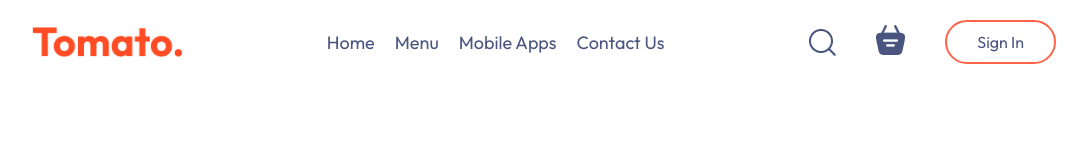
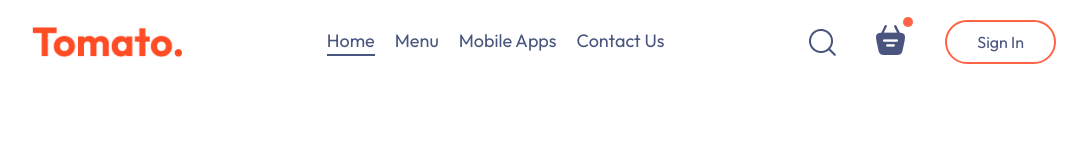
Before and after one commit to durpintm/food-delivery-app, a React (Vite) app in the folder frontend/: page / in a window 1280 px wide. Shown: the top 160 px of the page, without its empty margins (96-1183 px from the left). Built offline with nearby package versions, Linux system fonts and the light colour scheme.

Commit message:
Navbar added

```diff
--- a/frontend/src/components/Navbar/Navbar.css
+++ b/frontend/src/components/Navbar/Navbar.css
@@ -37,3 +37,26 @@
 .navbar button:hover {
   background-color: #fff4f2;
 }
+
+.navbar .active {
+  padding-bottom: 2px;
+  border-bottom: 2px solid #49557e;
+}
+
+.navbar li {
+  cursor: pointer;
+}
+
+.navbar-search-icon {
+  position: relative;
+}
+
+.navbar-search-icon .dot {
+  position: absolute;
+  min-width: 10px;
+  min-height: 10px;
+  background-color: tomato;
+  border-radius: 5px;
+  top: -8px;
+  right: -8px;
+}
--- a/frontend/src/components/Navbar/Navbar.jsx
+++ b/frontend/src/components/Navbar/Navbar.jsx
@@ -9,10 +9,38 @@ const Navbar = () => {
     <div className="navbar">
       <img src={assets.logo} className="logo" />
       <ul className="navbar-menu">
-        <li className={menu === "home" ? "active" : ""}>Home</li>
-        <li className={menu === "menu" ? "active" : ""}>Menu</li>
-        <li className={menu === "mobile-apps" ? "active" : ""}>Mobile Apps</li>
-        <li className={menu === "contact-us" ? "active" : ""}>Contact Us</li>
+        <li
+          onClick={() => {
+            setMenu("home");
+          }}
+          className={menu === "home" ? "active" : ""}
+        >
+          Home
+        </li>
+        <li
+          onClick={() => {
+            setMenu("menu");
+          }}
+          className={menu === "menu" ? "active" : ""}
+        >
+          Menu
+        </li>
+        <li
+          onClick={() => {
+            setMenu("mobile-apps");
+          }}
+          className={menu === "mobile-apps" ? "active" : ""}
+        >
+          Mobile Apps
+        </li>
+        <li
+          onClick={() => {
+            setMenu("contact-us");
+          }}
+          className={menu === "contact-us" ? "active" : ""}
+        >
+          Contact Us
+        </li>
       </ul>
       <div className="navbar-right">
         <img src={assets.search_icon} alt="" />
```
Also changed, not shown: frontend/src/pages/Home/Home.jsx (added).
